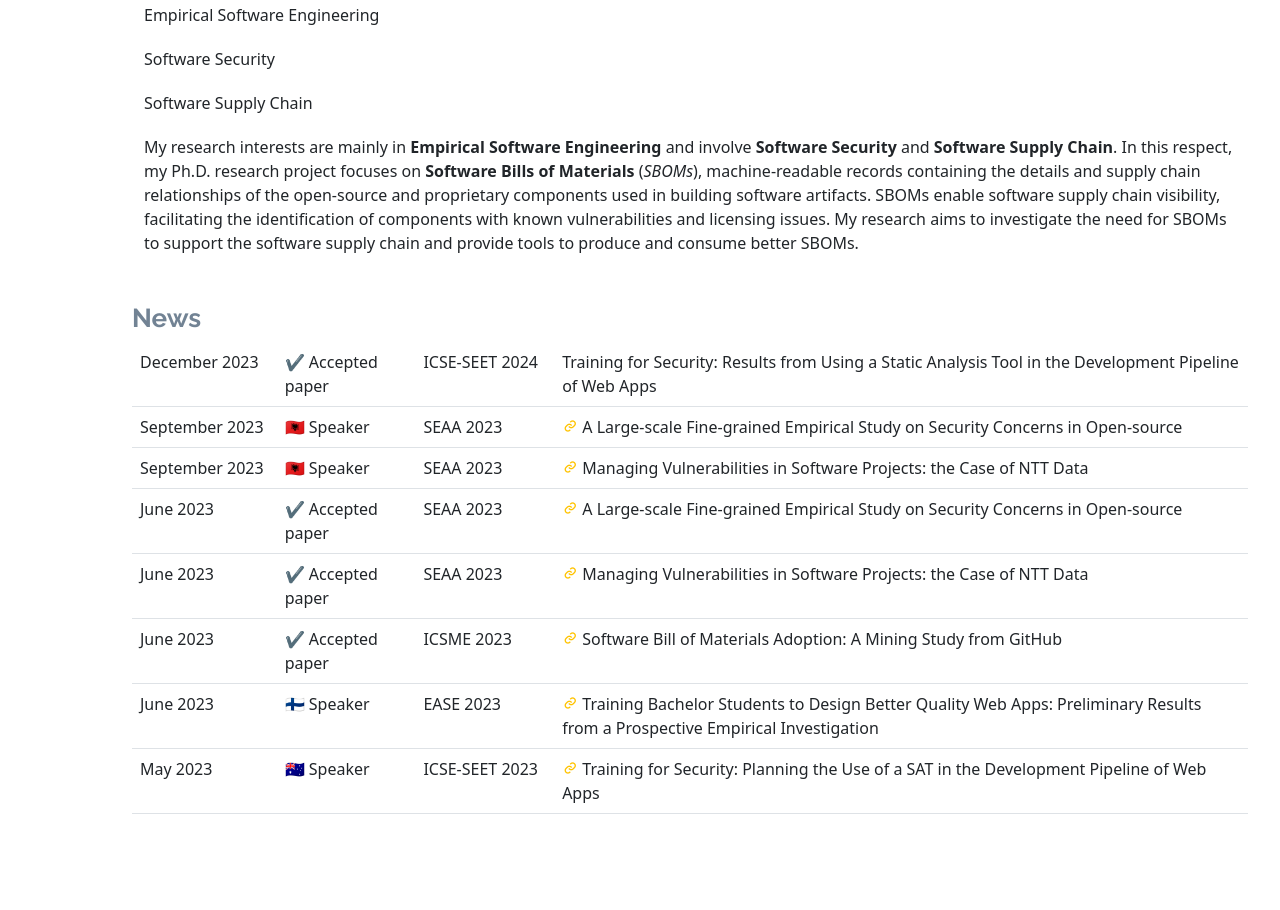
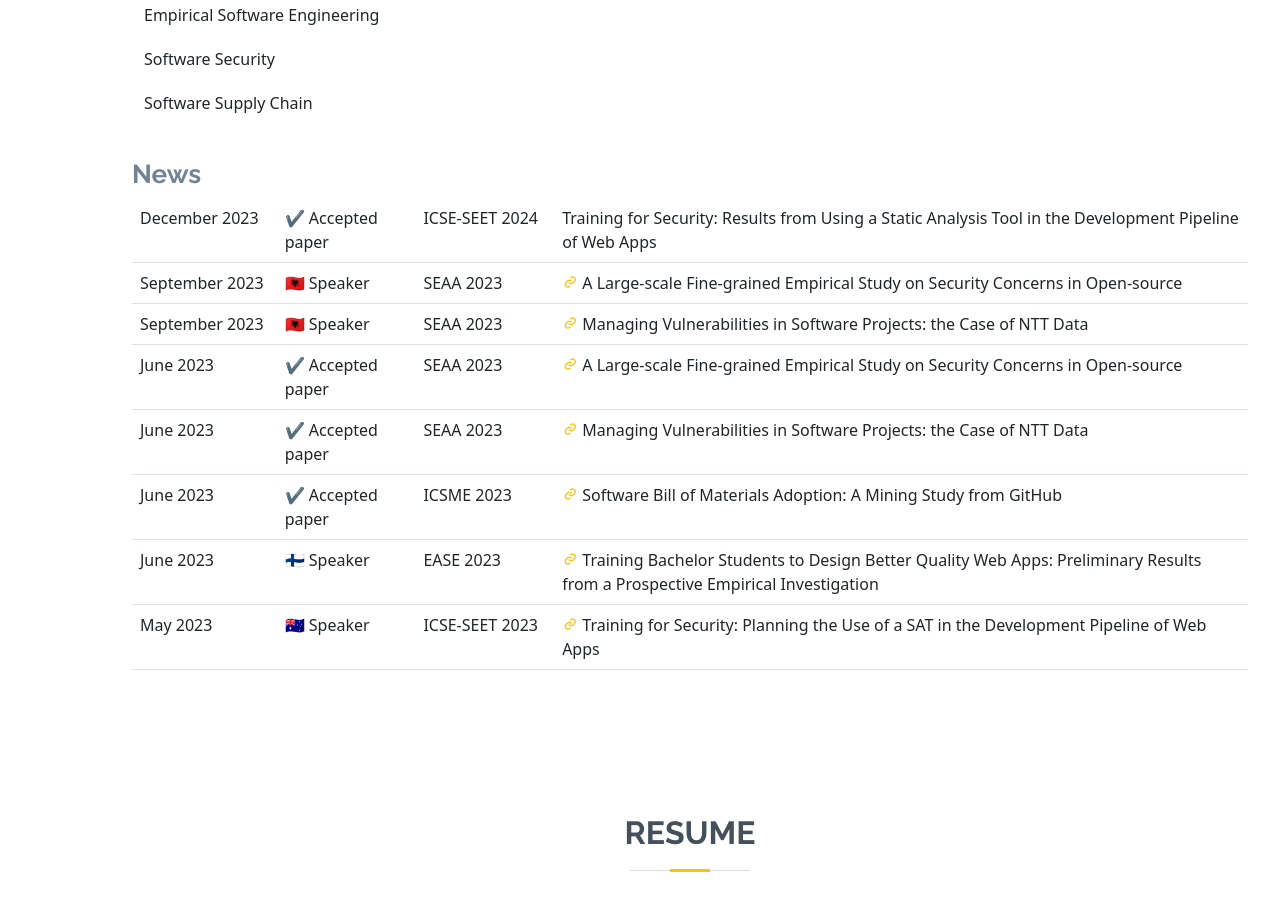
Before and after one commit to timetravel3/sabato-nocera.github.io, a plain HTML site: page index.html in a window 1280 px wide. Shown: the part 1316-2226 px from the top of the page. Drawn offline with Linux system fonts and the light colour scheme.

Commit message:
Update index.html

```diff
--- a/index.html
+++ b/index.html
@@ -121,11 +121,6 @@
                             <li>Software Security</li>
                             <li>Software Supply Chain</li>
                         </ul>
-
-                        My research interests are mainly in <strong>Empirical Software Engineering</strong> and involve <strong>Software Security</strong> and <strong>Software Supply Chain</strong>. In this respect, my Ph.D. research project focuses on <strong>Software Bills of Materials</strong> (<em>SBOMs</em>), machine-readable records containing the details and supply chain relationships of the open-source and proprietary components used in building software artifacts. SBOMs enable software supply chain visibility, facilitating the identification of components with known vulnerabilities and licensing issues. My research aims to investigate the need for SBOMs to support the software supply chain and provide tools to produce and consume better SBOMs.
-
-                        <br/>
-                    <br/>
 
                 </div>
 
```
